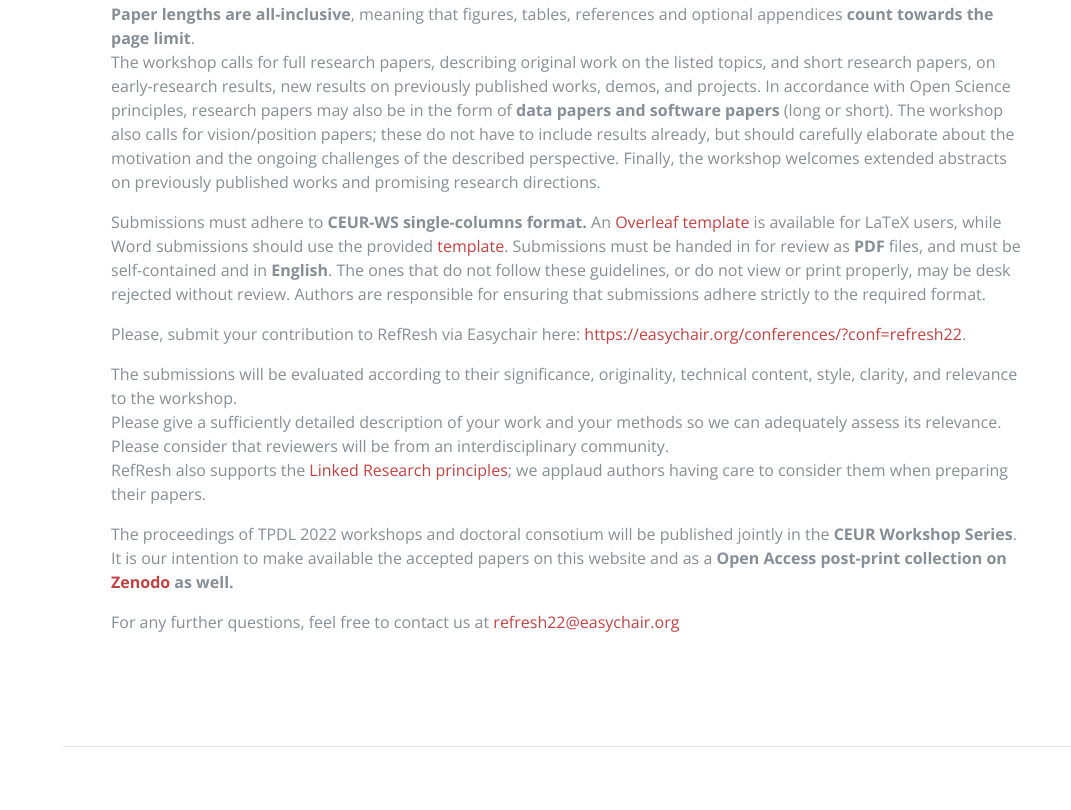
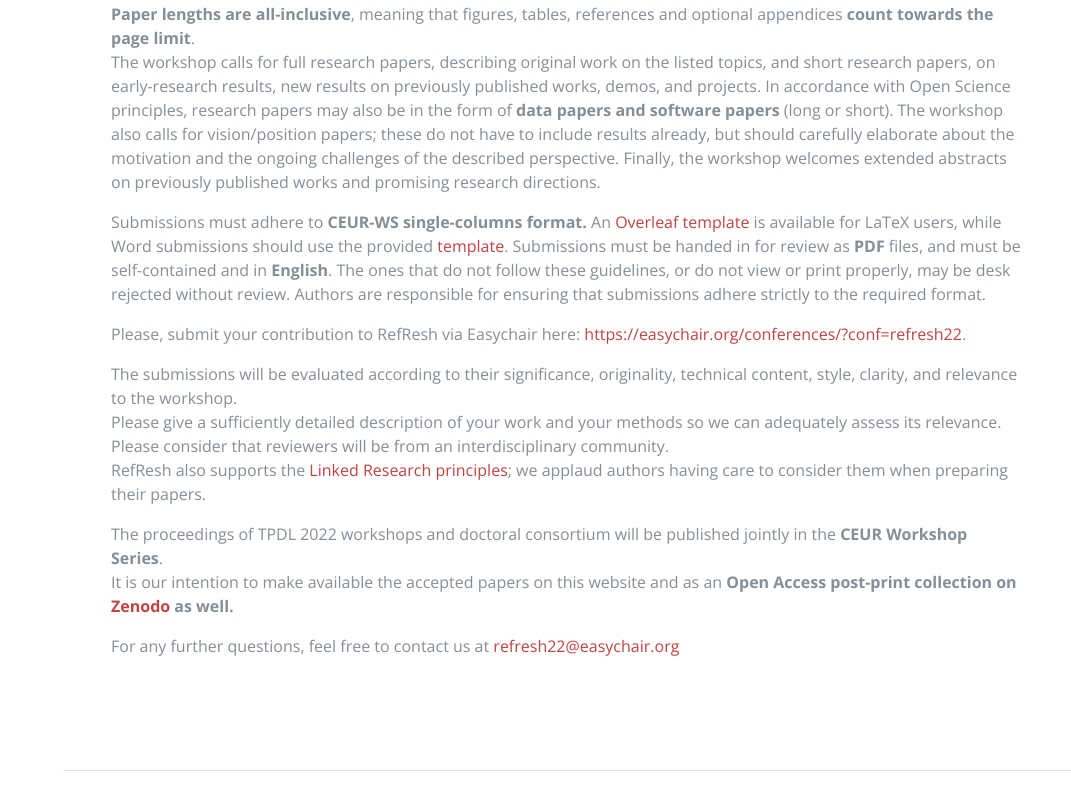
Before and after one commit to andremann/RefResh-2022, a plain HTML site: page index.html in a window 1280 px wide. Shown: the part 3116-3926 px from the top of the page, without its empty margins (209-1280 px from the left). Drawn offline with nearby package versions, Linux system fonts and the light colour scheme; a web font is replaced by a local one.

Commit message:
fix typos and links

```diff
--- a/index.html
+++ b/index.html
@@ -218,7 +218,7 @@
             <p>The workshop welcomes contributions of the following kinds:
             <ul>
               <li><strong>Full research papers</strong>: up to 12 pages</li>
-              <li><strong>Short research papers </strong>: up to 6 pages</li>
+              <li><strong>Short research papers</strong>: up to 6 pages</li>
               <li><strong>Vision/position papers &amp; extended abstracts</strong>: up to 4 pages</li>
             </ul>
             <strong>Paper lengths are all-inclusive</strong>, meaning that figures, tables, references and optional
@@ -263,9 +263,9 @@
               applaud authors having care to consider them when preparing their papers.
             </p>
             <p>
-              The proceedings of TPDL 2022 workshops and doctoral consotium will be published jointly in the
+              The proceedings of TPDL 2022 workshops and doctoral consortium will be published jointly in the
               <strong>CEUR Workshop Series</strong>.
-              <br />It is our intention to make available the accepted papers on this website and as a
+              <br />It is our intention to make available the accepted papers on this website and as an
               <strong>Open Access post-print collection on
                 <a target="_blank" href="https://zenodo.org/communities/refresh">Zenodo</a> as well.
               </strong>
```
